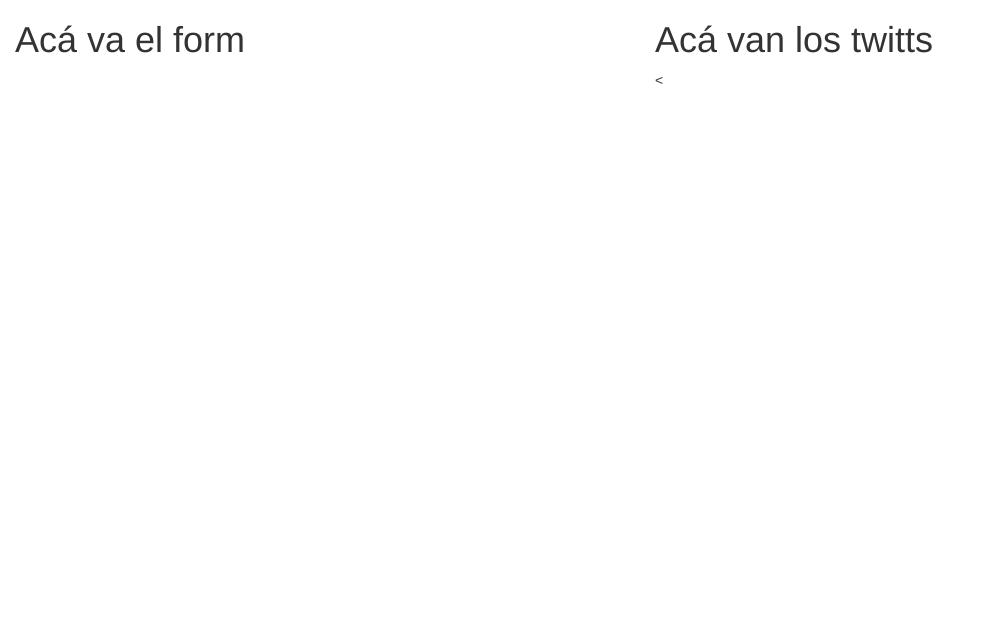
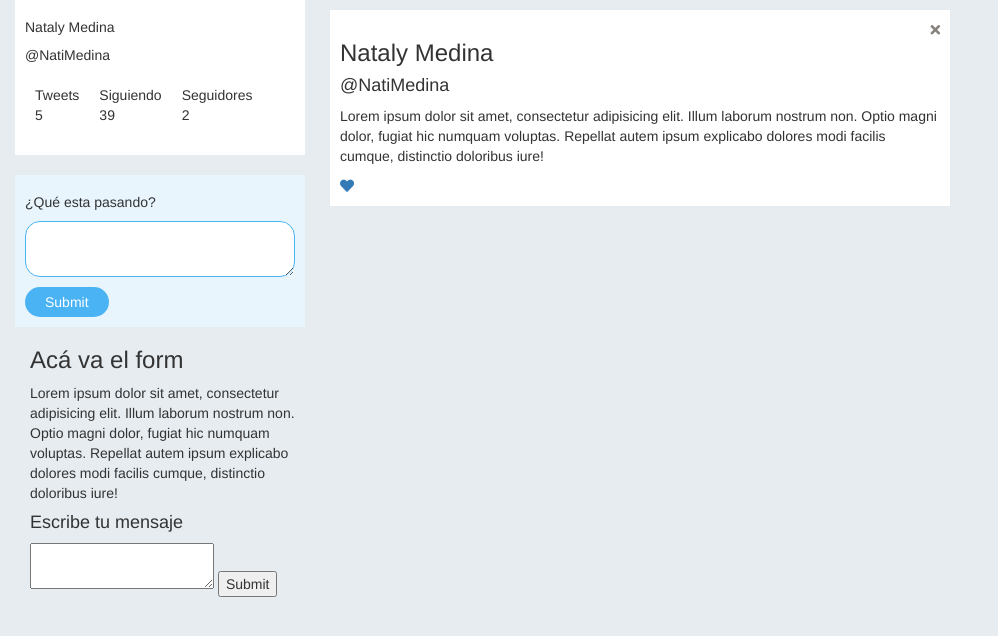
Before and after one commit to Natinu/Prueba-javascript, a website: page public/index.html in a window 1280 px wide. Shown: the whole page, without its empty margins (0-998 px from the left). Drawn offline with nearby package versions, Linux system fonts and the light colour scheme.

Commit message:
html y css listo

```diff
--- a/public/index.html
+++ b/public/index.html
@@ -6,7 +6,7 @@
 	<meta name="viewport" content="width=device-width, initial-scale=1.0">
 
 	<!--FontAwesome-->
-	<link rel="stylesheet" href="https://use.fontawesome.com/releases/v5.0.13/css/all.css" integrity="sha384-DNOHZ68U8hZfKXOrtjWvjxusGo9WQnrNx2sqG0tfsghAvtVlRW3tvkXWZh58N9jp" crossorigin="anonymous">
+	<link rel="stylesheet" href="https://use.fontawesome.com/releases/v5.2.0/css/all.css" integrity="sha384-hWVjflwFxL6sNzntih27bfxkr27PmbbK/iSvJ+a4+0owXq79v+lsFkW54bOGbiDQ" crossorigin="anonymous">
 
 	<!-- Latest compiled and minified CSS -->
 	<link rel="stylesheet" href="https://maxcdn.bootstrapcdn.com/bootstrap/3.3.7/css/bootstrap.min.css" integrity="sha384-BVYiiSIFeK1dGmJRAkycuHAHRg32OmUcww7on3RYdg4Va+PmSTsz/K68vbdEjh4u" crossorigin="anonymous">
@@ -18,20 +18,69 @@
 	<link href="https://fonts.googleapis.com/css?family=Lato:300,400"|Poppins" rel="stylesheet">
 
 
-	<link href="css/app.css">
+	<link rel="stylesheet" href="css/app.css">
 
 </head>
 <body>
-
-	<div class="twitter container-fluid">
+	<div class="main container-fluid">
 		<div class="row">
-			<div class="col-md-6">
-				<h1> Acá va el form</h1>
+			<!--//columna izquierda-->
+			<div class="sidebar-iz col-md-3">
+				<div class="sidebar__perfil">
+					<h5> Nataly Medina</h5>
+					<p>@NatiMedina</p>
+					<ul>
+						<li>Tweets<br> 5 </li>
+						<li>Siguiendo<br> 39</li>
+						<li>Seguidores<br>2</li>
+					</ul>
+				</div>
+				<div class="sidebar__form">
+					<h5> ¿Qué esta pasando?</h5>
+					<form class="sidebar__form--tweet">
+						<textarea class="sidebar__form--cajadetexto" name="comentarios" rows="10" cols="40"></textarea>
+						<input class="button__twitter" type="submit" name="crear tweet"></input>
+					</form>
 
 				</div>
-			<div class="col-md-6">
-				<h1> Acá van los twitts</h1>
-				<
+			</div>
+			<!--//columna central-->
+			<div class="main-central col-md-6">
+				<div class="main__row row col-md 12">
+					<div class="main__tweet ">
+						<div class="main__tweet--pin">
+							<i class="fas fa-times"></i>
+						</div>
+						<h3> Nataly Medina</h3>
+						<h4>@NatiMedina</h4>
+						<p>Lorem ipsum dolor sit amet, consectetur adipisicing elit. Illum laborum nostrum non. Optio magni dolor, fugiat hic numquam voluptas. Repellat autem ipsum explicabo dolores modi facilis cumque, distinctio doloribus iure!</p>
+						<div class="main__tweet--features">
+							<a class="main__like main__like--red href=# ">
+								<i class="fas fa-heart"></i>
+							</a>
+
+						</div>
+					</div>
+				</div>
+			</div>
+
+
+
+			</div>
+
+			<!--//columna derecha-->
+			<div class="col-md-3">
+				<h3> Acá va el form</h3>
+				<p>Lorem ipsum dolor sit amet, consectetur adipisicing elit. Illum laborum nostrum non. Optio magni dolor, fugiat hic numquam voluptas. Repellat autem ipsum explicabo dolores modi facilis cumque, distinctio doloribus iure!</p>
+				<h4> Escribe tu mensaje</h4>
+				<form>
+					<textarea></textarea>
+					<input type="submit" name="crear tweet"></input>
+				</form>
+
+
+			</div>
+
 
 		</div>
 
--- a/public/js/app.js
+++ b/public/js/app.js
@@ -75,7 +75,17 @@ module.exports = __webpack_require__(2);
 /* 1 */
 /***/ (function(module, exports) {
 
-alert("Hello! I am an alert box!!");
+$(document).ready(function () {
+	$(".sidebar__form").on('submit', function (e) {
+		var text = $(".sidebar__form--cajadetexto").val();
+		event.preventDefault();
+		$(".main-central").append('<div class="main__row row col-md 12">' + '<div class="main__tweet">' + '<div class="main__tweet--pin">' + '<i class="fas fa-times"></i>' + '</div>' + text + '<div class="main__tweet--features">' + '<i class="fas fa-heart"></i>' + '</div>' + '</div>' + '</div>');
+	});
+
+	$(".main__tweet--pin").on('click', function () {
+		alert("borrando pin");
+	});
+});
 
 /***/ }),
 /* 2 */
--- a/src/js/app.js
+++ b/src/js/app.js
@@ -1 +1,27 @@
-//alert("Hello! I am an alert box!!");
+$(document).ready(function(){
+	$(".sidebar__form").on('submit', function(e){
+		var text = $(".sidebar__form--cajadetexto").val();
+		event.preventDefault();
+		$(".main-central").append(
+			'<div class="main__row row col-md 12">'
+			+'<div class="main__tweet">'
+			+'<div class="main__tweet--pin">'
+			+'<i class="fas fa-times"></i>'
+			+'</div>'
+			+ text
+			+'<div class="main__tweet--features">'
+			+'<i class="fas fa-heart"></i>'
+			+'</div>'
+			+'</div>'
+			+'</div>')
+
+
+	});
+
+$(".main__tweet--pin").on('click', function(){
+	alert("borrando pin");
+
+})
+
+
+});
--- a/src/scss/app.sass
+++ b/src/scss/app.sass
@@ -1,6 +1,62 @@
+body
+	background-color: #e6ecf0
 
-.twitter
-	background: yellow
+.button__twitter
+	background-color: #4AB3F4
+	border-radius: 30px
+	padding: 0.5rem 2rem
+	color: white
+	border: none
+	clear
 
-.twitter
-	background: gray
+//Sidebar izquierdo
+.sidebar__perfil
+	background-color: #ffffff
+	padding: 10px
+	overflow: hidden
+	ul
+		overflow: hidden
+		padding-left: 0
+		li
+			float: left
+			padding: 10px
+			list-style: none;
+
+.sidebar__form
+	background-color: #E8F5FD
+	padding: 10px
+	margin-top: 20px
+	.sidebar__form--cajadetexto
+		border-radius: 15px
+		border: 1px solid #4AB3F4
+		display: block
+		margin-bottom: 10px
+		overflow: inherit
+		width: 100%
+		height: 4em
+
+//Columna Central
+.main-central
+	//
+	.main__tweet
+		background-color: white
+		padding: 10px
+		margin: 10px
+		.main__tweet--pin
+			color: #86827c
+			float: right
+
+.post
+	background-color: red
+	border: solid 1px #ccc
+	padding: 10px
+	width: 300px
+	height: 200px
+	overflow: auto
+	margin-bottom: 20px
+
+.pin
+	background-color: red
+	width: 30px
+	height: 30px
+	float: rigth
```
Also changed, not shown: public/css/app.css, 1 other file. Lines whose indentation alone changed are shown as unchanged.
